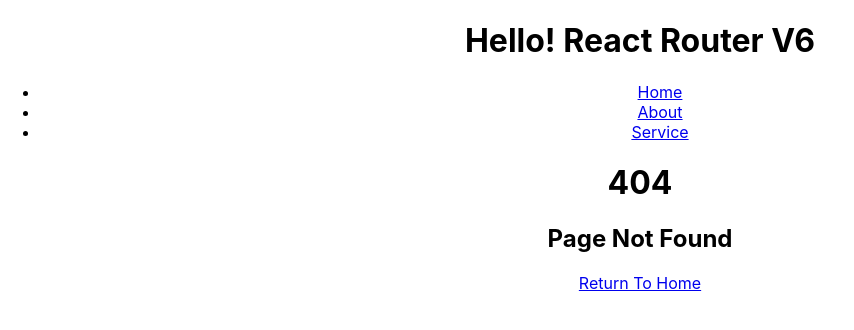
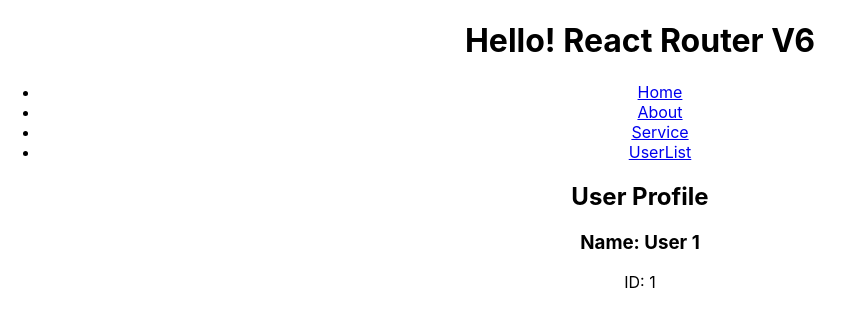
Before and after one commit to codes4education/react-router-v6, a React (Create React App) app: page /user/1 in a window 1280 px wide. Before the commit this address had no page. Shown: the top 330 px of the page, without its empty margins (0-854 px from the left). Built offline with nearby package versions, Linux system fonts and the light colour scheme.

Commit message:
dynamic routes and params

```diff
--- a/src/App.js
+++ b/src/App.js
@@ -5,6 +5,8 @@
 import Navbar from "./Component/Navbar";
 import Service from "./Component/Service";
 import PageNotFound from "./Component/PageNotFound";
+import UserList from "./Component/UserList";
+import UserProfile from "./Component/UserProfile";
 function App() {
   return (
     <div className="App">
@@ -17,8 +19,8 @@
           <Route path="/" element={<Home />} />
           <Route path="/about" element={<About />} />
           <Route path="/service" element={<Service />} />
-
-          {/* <Route path="/*" element={<h1>404 Page Not Found</h1>} /> */}
+          <Route path="/user" element={<UserList />} />
+          <Route path="/user/:userId" element={<UserProfile />} />
           <Route path="/*" element={<PageNotFound />} />
         </Routes>
       </BrowserRouter>
--- a/src/Component/Navbar.js
+++ b/src/Component/Navbar.js
@@ -7,16 +7,16 @@
       <nav>
         <ul>
           <li>
-            {/* <a href="/">Home</a> */}
             <Link to="/">Home</Link>
           </li>
           <li>
-            {/* <a href="/about">About</a> */}
             <Link to="/about">About</Link>
           </li>
           <li>
-            {/* <a href="/service">Service</a> */}
             <Link to="/service">Service</Link>
+          </li>
+          <li>
+            <Link to="/user">UserList</Link>
           </li>
         </ul>
       </nav>
--- /dev/null
+++ b/src/Component/UserList.js
@@ -0,0 +1,26 @@
+import React from "react";
+import { Link } from "react-router-dom";
+
+// Mock Data
+const userData = {
+  users: [
+    { id: 1, name: "User 1" },
+    { id: 2, name: "User 2" },
+    { id: 3, name: "User 3" },
+  ],
+};
+
+export default function UserList() {
+  return (
+    <div>
+      <h2>UserList</h2>
+      <ul>
+        {userData.users.map((user) => (
+          <li key={user.id}>
+            <Link to={`/user/${user.id}`}>{user.name}</Link>
+          </li>
+        ))}
+      </ul>
+    </div>
+  );
+}
--- /dev/null
+++ b/src/Component/UserProfile.js
@@ -0,0 +1,31 @@
+import React from "react";
+import { useParams } from "react-router-dom";
+
+// Mock Data
+const userData = {
+  users: [
+    { id: 1, name: "User 1" },
+    { id: 2, name: "User 2" },
+    { id: 3, name: "User 3" },
+  ],
+};
+
+export default function UserProfile() {
+  const { userId } = useParams();
+  console.log(userId);
+  const user = userData.users.find((user) => user.id === parseInt(userId));
+
+  return (
+    <div>
+      <h2>User Profile</h2>
+      {user ? (
+        <div>
+          <h3>Name: {user.name}</h3>
+          <p>ID: {user.id}</p>
+        </div>
+      ) : (
+        <p>User Not Found</p>
+      )}
+    </div>
+  );
+}
```
